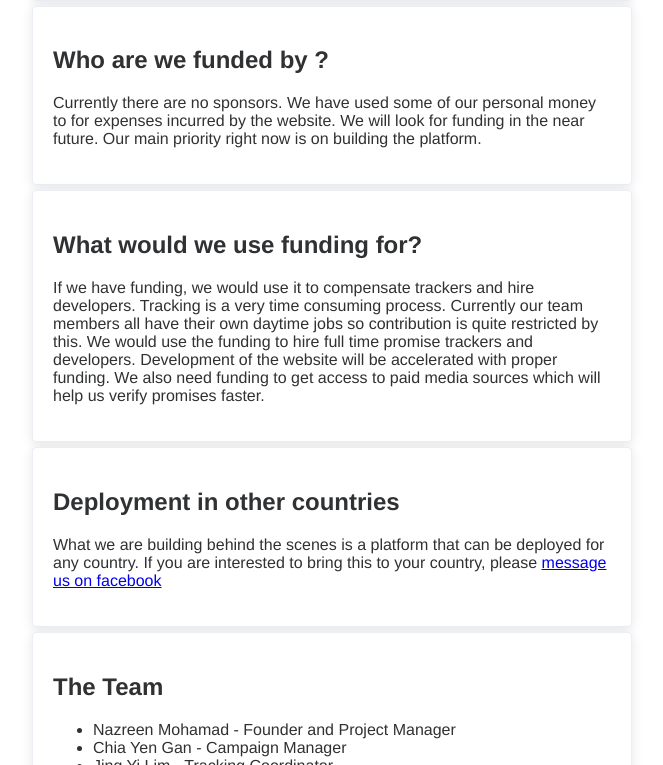
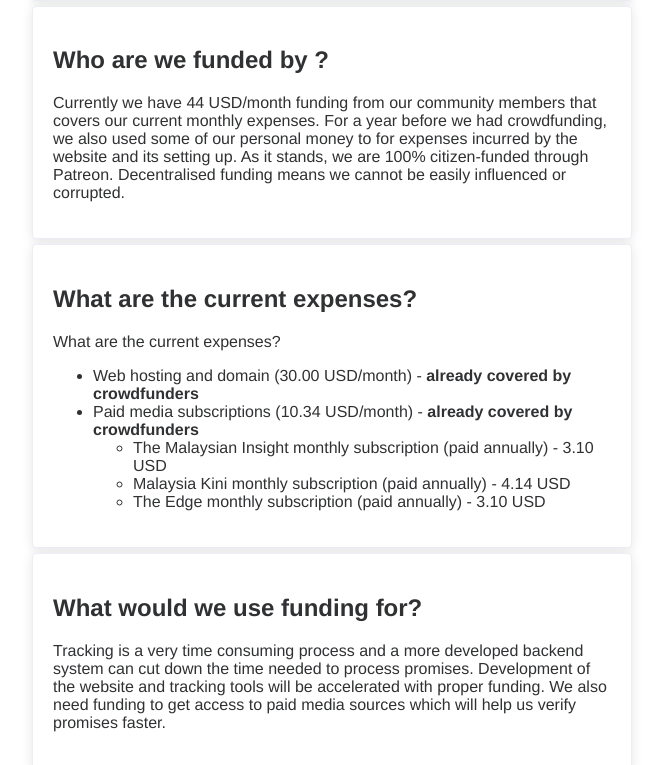
Before and after one commit to openpromisesmy/ui, a Vue app: page /about in a window 1280 px wide. Shown: the part 1575-2340 px from the top of the page, without its empty margins (308-971 px from the left). Built offline with nearby package versions, Linux system fonts and the light colour scheme; no server answers; what vue-mq would draw is missing.

Commit message:
update funding text

```diff
--- a/src/views/About.vue
+++ b/src/views/About.vue
@@ -39,12 +39,27 @@
 
             <el-card>
              <h2>Who are we funded by ?</h2>
-             <p>Currently there are no sponsors. We have used some of our personal money to for expenses incurred by the website. We will look for funding in the near future. Our main priority right now is on building the platform.</p>
+             <p>Currently we have 44 USD/month funding from our community members that covers our current monthly expenses. For a year before we had crowdfunding, we also used some of our personal money to for expenses incurred by the website and its setting up. As it stands, we are 100% citizen-funded through Patreon. Decentralised funding means we cannot be easily influenced or corrupted.</p>
+            </el-card>
+
+            <el-card>
+              <h2>What are the current expenses?</h2>
+              <p>What are the current expenses?
+                <ul>
+                  <li>Web hosting and domain (30.00 USD/month) - <b>already covered by crowdfunders</b></li>
+                  <li>Paid media subscriptions (10.34 USD/month) - <b>already covered by crowdfunders</b></li>
+                  <ul>
+                    <li>The Malaysian Insight monthly subscription (paid annually) - 3.10 USD</li>
+                    <li>Malaysia Kini monthly subscription (paid annually) - 4.14 USD</li>
+                    <li>The Edge monthly subscription (paid annually) - 3.10 USD</li>
+                  </ul>
+                </ul>
+              </p>
             </el-card>
 
             <el-card>
              <h2>What would we use funding for?</h2>
-             <p>If we have funding, we would use it to compensate trackers and hire developers. Tracking is a very time consuming process. Currently our team members all have their own daytime jobs so contribution is quite restricted by this. We would use the funding to hire full time promise trackers and developers. Development of the website will be accelerated with proper funding. We also need funding to get access to paid media sources which will help us verify promises faster.</p>
+             <p>Tracking is a very time consuming process and a more developed backend system can cut down the time needed to process promises. Development of the website and tracking tools will be accelerated with proper funding. We also need funding to get access to paid media sources which will help us verify promises faster. </p>
             </el-card>
 
             <el-card>
```
